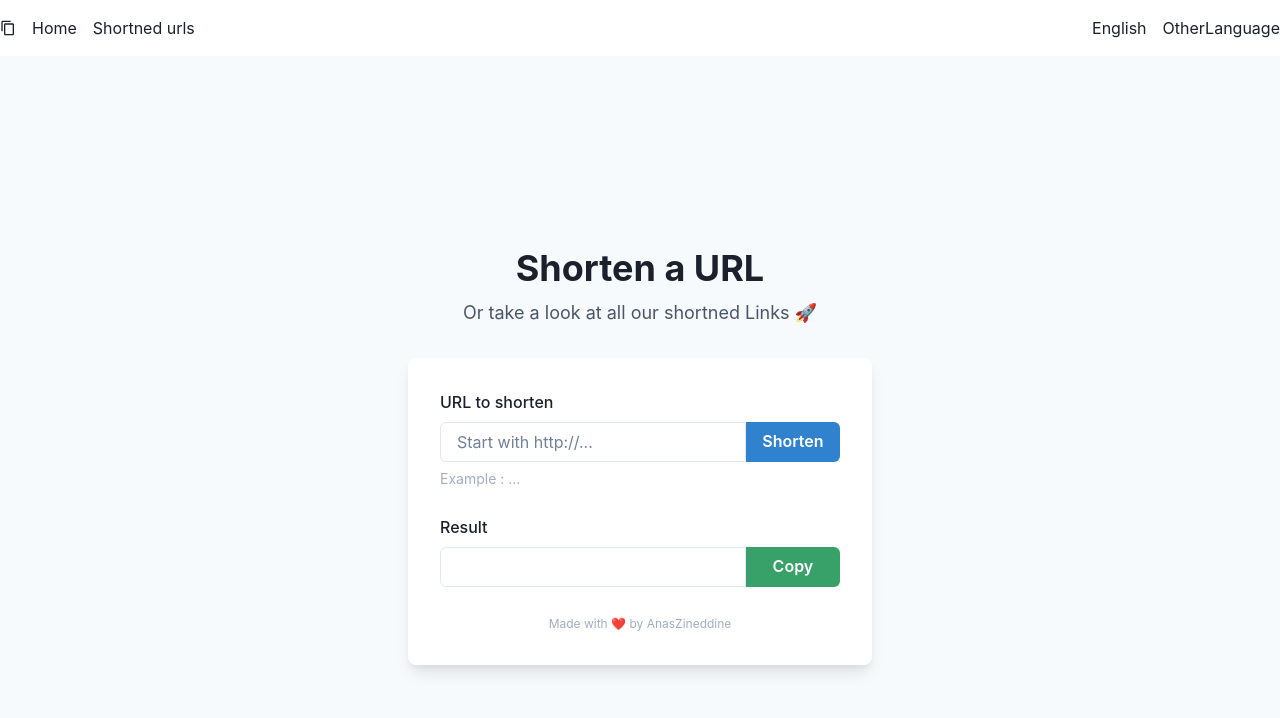
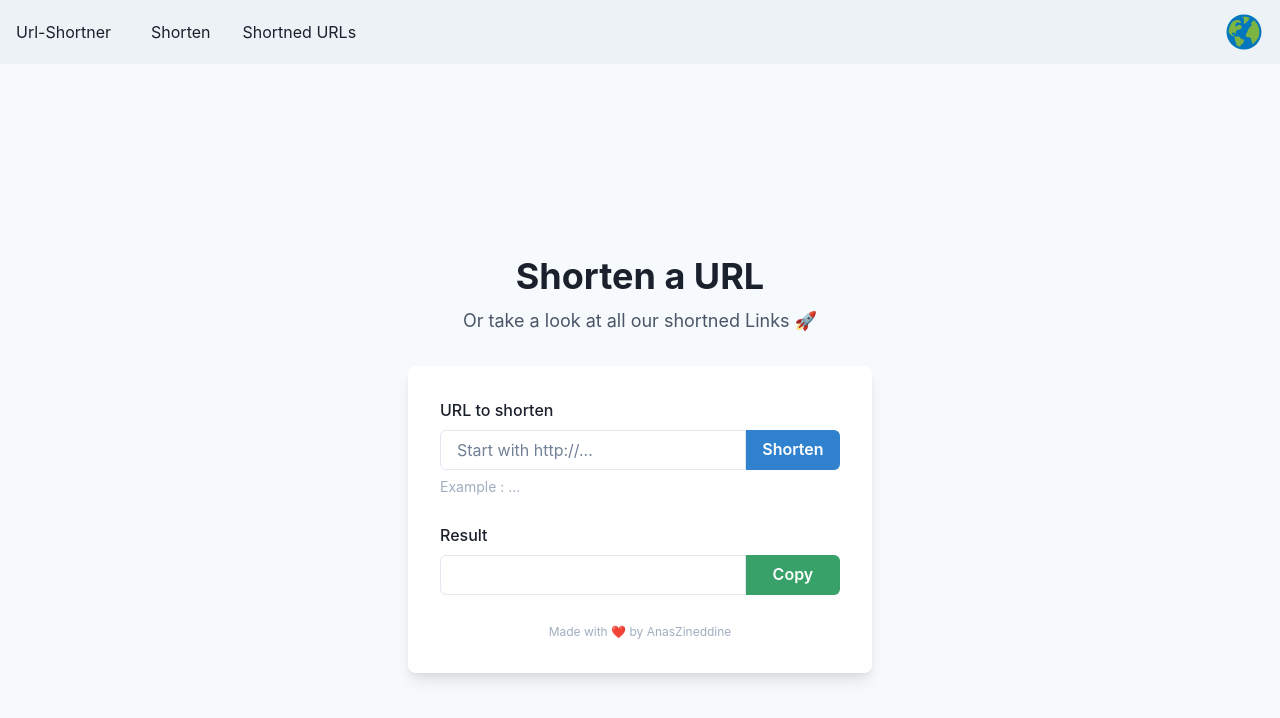
Before and after one commit to AnasZineddine/url-shortner, a Next.js app in the folder client/: page / in a window 1280 px wide. Shown: the top 718 px of the page. Built offline with nearby package versions, Linux system fonts and the light colour scheme.

Commit message:
WIP: Add redirect to original link
Add redirection.
Add Navbar UI.
Init internationalization.

```diff
--- a/client/components/Layout.jsx
+++ b/client/components/Layout.jsx
@@ -1,10 +1,13 @@
 import { Flex } from '@chakra-ui/react';
 import Navbar from './Navbar';
+import { useRouter } from 'next/router';
 
 function Layout({ children }) {
+  const router = useRouter();
+  const { pathname } = router;
   return (
     <Flex flexDirection="column">
-      <Navbar />
+      {(pathname === '/' || pathname === '/shortned-urls') && <Navbar />}
       {children}
     </Flex>
   );
--- a/client/components/Navbar.jsx
+++ b/client/components/Navbar.jsx
@@ -1,9 +1,9 @@
-import React from 'react';
+/*import React from 'react';
 import { Flex, Stack } from '@chakra-ui/react';
 import { CopyIcon } from '@chakra-ui/icons';
 import Link from 'next/link';
 
-function Navbar() {
+ function Navbar() {
   return (
     <Flex backgroundColor="white" alignItems="center" justifyContent="space-between" pt={4} pb={4}>
       <Stack spacing={4} isInline alignItems="center">
@@ -23,4 +23,94 @@ function Navbar() {
   );
 }
 
-export default Navbar;
+export default Navbar; */
+
+import {
+  Box,
+  Flex,
+  Avatar,
+  HStack,
+  Link,
+  IconButton,
+  Button,
+  Menu,
+  MenuButton,
+  MenuList,
+  MenuItem,
+  useDisclosure,
+  useColorModeValue,
+  Stack,
+} from '@chakra-ui/react';
+import { HamburgerIcon, CloseIcon } from '@chakra-ui/icons';
+import NextLink from 'next/link';
+import { FcGlobe } from 'react-icons/fc';
+
+const Links = [
+  { name: 'Shorten', link: '/' },
+  { name: 'Shortned URLs', link: '/shortned-urls' },
+];
+
+const NavLink = ({ children }) => (
+  <NextLink href={children.link}>
+    <Link
+      px={2}
+      py={1}
+      rounded={'md'}
+      _hover={{
+        textDecoration: 'none',
+        bg: useColorModeValue('gray.200', 'gray.700'),
+      }}
+    >
+      {children.name}
+    </Link>
+  </NextLink>
+);
+
+export default function Navbar() {
+  const { isOpen, onOpen, onClose } = useDisclosure();
+
+  return (
+    <>
+      <Box bg={useColorModeValue('gray.100', 'gray.900')} px={4}>
+        <Flex h={16} alignItems={'center'} justifyContent={'space-between'}>
+          <IconButton
+            size={'md'}
+            icon={isOpen ? <CloseIcon /> : <HamburgerIcon />}
+            aria-label={'Open Menu'}
+            display={{ md: 'none' }}
+            onClick={isOpen ? onClose : onOpen}
+          />
+          <HStack spacing={8} alignItems={'center'}>
+            <Box>Url-Shortner</Box>
+            <HStack as={'nav'} spacing={4} display={{ base: 'none', md: 'flex' }}>
+              {Links.map((link) => (
+                <NavLink key={link}>{link}</NavLink>
+              ))}
+            </HStack>
+          </HStack>
+          <Flex alignItems={'center'}>
+            <Menu>
+              <MenuButton as={Button} rounded={'full'} variant={'link'} cursor={'pointer'} minW={0}>
+                <IconButton as={FcGlobe} />
+              </MenuButton>
+              <MenuList>
+                <MenuItem>English</MenuItem>
+                <MenuItem>Link 2</MenuItem>
+              </MenuList>
+            </Menu>
+          </Flex>
+        </Flex>
+
+        {isOpen ? (
+          <Box pb={4} display={{ md: 'none' }}>
+            <Stack as={'nav'} spacing={4}>
+              {Links.map((link) => (
+                <NavLink key={link}>{link}</NavLink>
+              ))}
+            </Stack>
+          </Box>
+        ) : null}
+      </Box>
+    </>
+  );
+}
--- /dev/null
+++ b/client/next.config.js
@@ -0,0 +1,6 @@
+module.exports = {
+  i18n: {
+    locales: ['en', 'sv'],
+    defaultLocale: 'en',
+  },
+};
--- a/client/package.json
+++ b/client/package.json
@@ -16,6 +16,7 @@
     "react": "latest",
     "react-dom": "latest",
     "react-hook-form": "^7.33.0",
+    "react-icons": "^4.4.0",
     "swr": "^1.3.0",
     "yup": "^0.32.11"
   }
```
Also changed, not shown: client/components/Redirect.js (added, +23 -0 lines), client/pages/[hash].js (added, +17 -0 lines), 1 other file (tests, documents, lock files or other folders).
